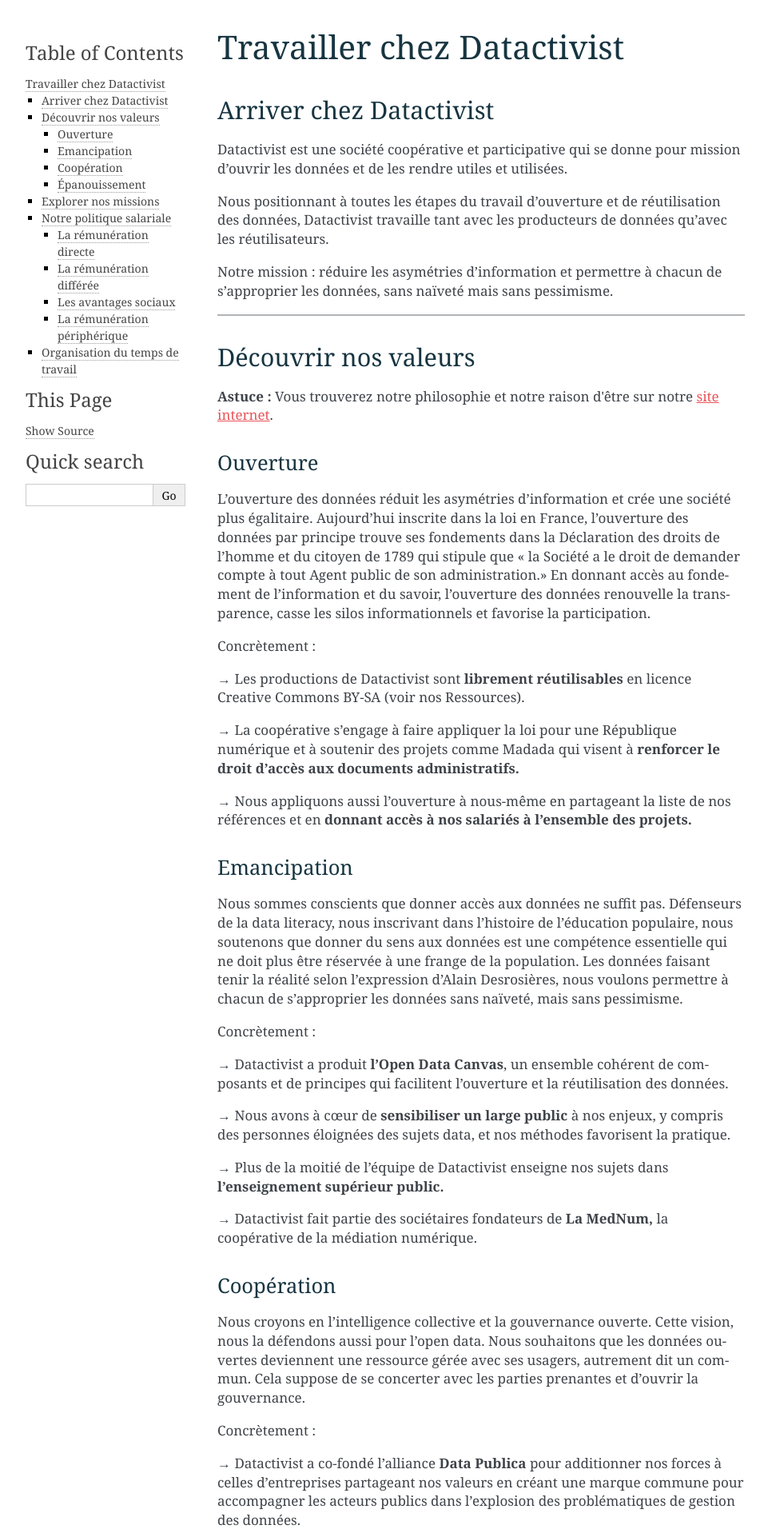
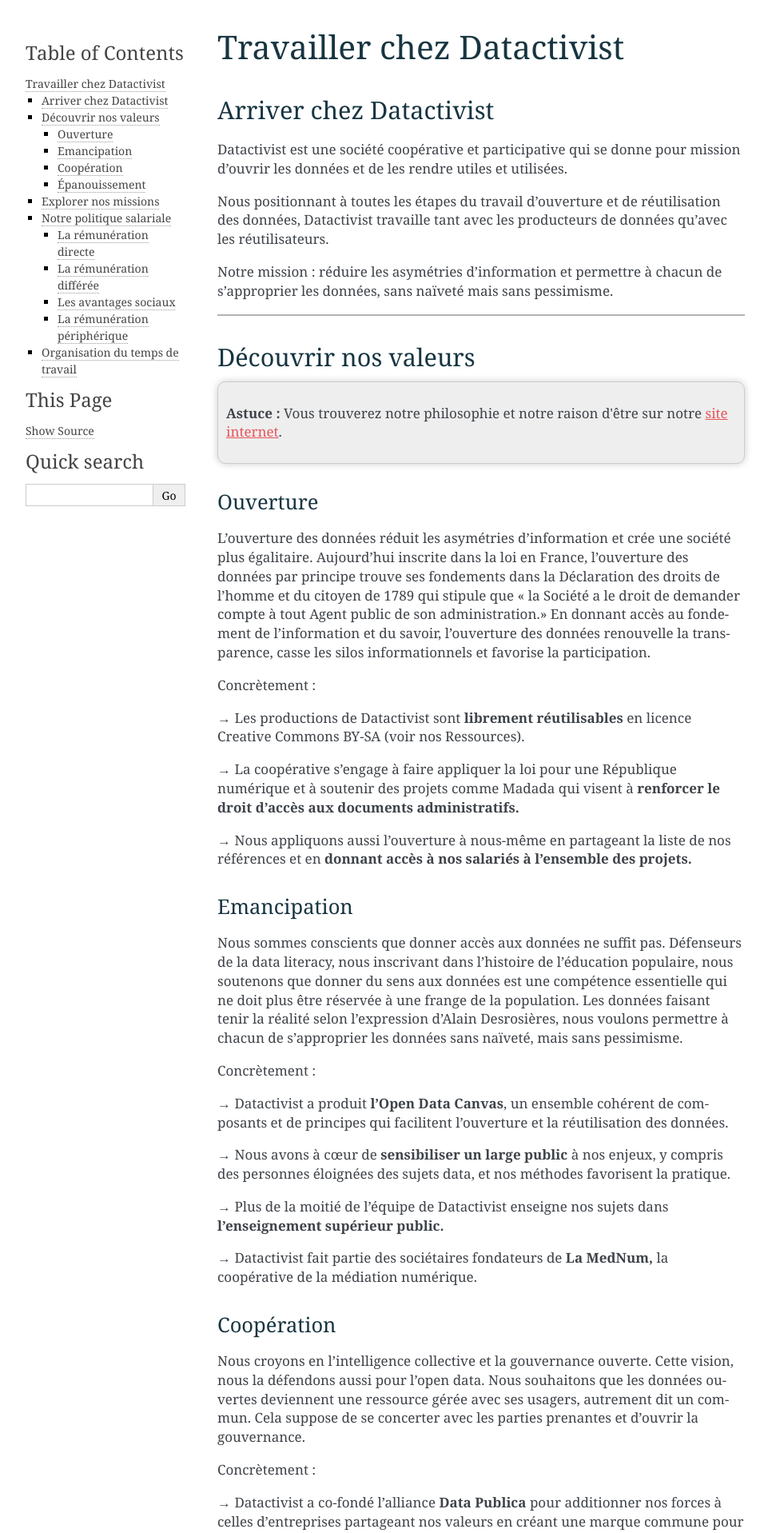
Before and after one commit to datactivist/documentation-datactivist, a Sphinx documentation site: the page built from docs/source/travailler-chez-datactivist.md, in a window 1280 px wide. Shown: the top 1917 px of the page at 80% size, without its empty margins (148-1114 px from the left). Built offline with Sphinx 7.4.7, drawn with Linux system fonts in a browser that asks for light colours.

Commit message:
Update travailler-chez-datactivist.md

```diff
--- a/docs/source/travailler-chez-datactivist.md
+++ b/docs/source/travailler-chez-datactivist.md
@@ -11,9 +11,9 @@
 ---
 
 ## Découvrir nos valeurs
-<aside class="admonition">
+<div class="tip">
    <p><b>Astuce :</b> Vous trouverez notre philosophie et notre raison d'être sur notre <a href="https://datactivist.coop/fr/a-propos/">site internet</a>.</p>
-</aside>
+</div>
 
 ### Ouverture
 L’ouverture des données réduit les asymétries d’information et crée une société plus égalitaire. Aujourd’hui inscrite dans la loi en France, l’ouverture des données par principe trouve ses fondements dans la Déclaration des droits de l’homme et du citoyen de 1789 qui stipule que « la Société a le droit de demander compte à tout Agent public de son administration.» En donnant accès au fondement de l’information et du savoir, l’ouverture des données renouvelle la transparence, casse les silos informationnels et favorise la participation.
```
